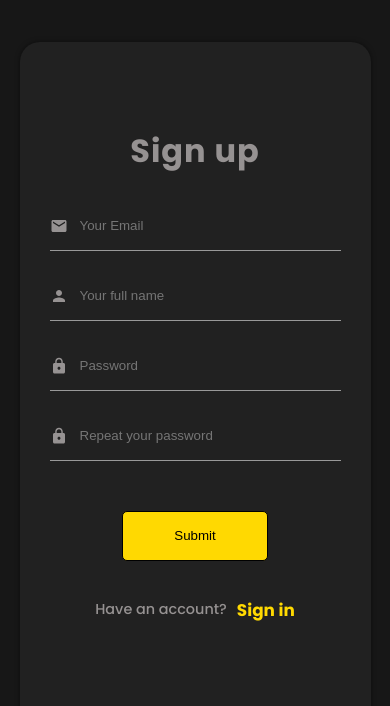
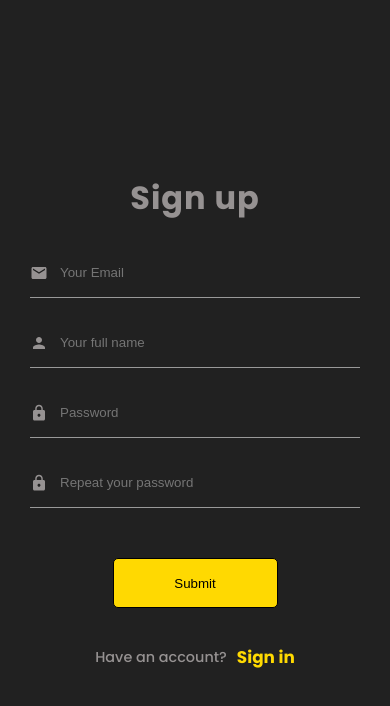
Before and after one commit to Domino95/WorkoutNotebook-Frontend, a React (Create React App) app: page /authorization in a window 390 px wide. Shown: the top 706 px of the page. Built offline with nearby package versions, Linux system fonts and the light colour scheme.

Commit message:
update css

```diff
--- a/public/index.html
+++ b/public/index.html
@@ -6,7 +6,7 @@
   <meta charset="utf-8" />
   <link rel="icon" href="./workout.svg" />
   <meta name="viewport" content="width=device-width, initial-scale=1" />
-  <meta name="theme-color" content="#000000" />
+  <meta name="theme-color" content="#171717" />
   <meta name="description" content="Web site created using create-react-app" />
   <link rel="apple-touch-icon" href="./workout.svg" />
   <!--
--- a/src/App.js
+++ b/src/App.js
@@ -8,8 +8,8 @@ import Authorization from './pages/authorization/authorization'
 import AuthorizationMobile from './pages/authorization/authorizationMobile'
 import { BrowserRouter as Router, Route, Redirect } from 'react-router-dom'
 import Main from './pages/main/main'
-
-
+let vh = window.innerHeight * 0.01;
+document.documentElement.style.setProperty('--vh', `${vh}px`);
 const App = () => {
   const [userId, setuserId] = useState("")
   const dispatch = useDispatch()
@@ -25,6 +25,8 @@ const App = () => {
 
   if (localStorage.getItem("theme") === "light") {
     document.documentElement.setAttribute("data-theme", "light");
+    let metaThemeColor = document.querySelector("meta[name=theme-color]");
+    metaThemeColor.setAttribute("content", '#eee');
   }
 
   const logout = () => {
--- a/src/pages/authorization/authorization.js
+++ b/src/pages/authorization/authorization.js
@@ -16,8 +16,6 @@ const Authorization = (props) => {
     }
     return (
         <>
-            <div className="authorization_header">
-            </div>
             <div className="login_container_under" >
                 <div className="login_option_select">
                     <p>{words.HaveAccount}</p>
--- a/src/pages/authorization/authorizationMobile.js
+++ b/src/pages/authorization/authorizationMobile.js
@@ -12,8 +12,7 @@ const AuthorizationMobile = (props) => {
     }
     return (
         <>
-            <div className="authorization_header">
-            </div>
+            <div className="authorization_background">
                 < div className="login_container" >
                     <div className={loginView ? "login_title_login" : "login_title"}>
                         <h2 >{loginView ? words.SignIn : words.SignUp}</h2>
@@ -23,6 +22,8 @@ const AuthorizationMobile = (props) => {
                         <p>{loginView ? words.DontHaveAccount : words.HaveAccount}</p>
                         <h3 onClick={handleSetForm}>{loginView ? words.SignUp : words.SignIn}</h3></div>
                 </div >
+            </div>
+
         </>
     );
 }
--- a/src/styles/accountPageStyle.css
+++ b/src/styles/accountPageStyle.css
@@ -3,15 +3,14 @@ display: flex;
 flex-direction: column;
 align-items: center;
 justify-content: center;
-width: 98.5vw;
-min-height: 98vh;
+width: 98.5%;
+height: calc(var(--vh, 1vh) * 100);
 margin-left: auto;
 margin-right: auto;
 margin-top: 3px;
 overflow: hidden;
 padding: 20px 20px 70px 20px;
 background-color: var(--main-header-background-color) !important;
-box-shadow: rgba(0, 0, 0, 0.5) 0px 0px 12px 0px;
 }
 .circle_container{
 width: 150px;
@@ -196,7 +195,7 @@ background-color: #ffd901;
 .account_page_background button{
 display: block;
 width: 85%;
-height: 30px;
+height: 50px;
 background-color: #ffd901;
 color: black;
 border: none;
--- a/src/styles/app.css
+++ b/src/styles/app.css
@@ -4,11 +4,13 @@
     box-sizing: border-box;
     -webkit-tap-highlight-color: transparent;
   }
+
   a:-webkit-any-link {
     color: transparent;
     cursor: pointer;
     text-decoration: none;
   }
+
   body{
     font-family: 'Poppins', sans-serif;
     overflow-x: hidden;
@@ -51,3 +53,14 @@
     --input_focus: black;
     --hover: #e8e8e8;
   }
+  @media screen and (min-width: 320px) and (max-width: 767px) and (orientation: landscape) {
+    html {
+      transform: rotate(-90deg);
+      transform-origin: left top;
+      width: 100vh;
+      overflow-x: hidden;
+      position: absolute;
+      top: 100%;
+      left: 0;
+    }
+  }
--- a/src/styles/login.css
+++ b/src/styles/login.css
@@ -1,12 +1,13 @@
+.authorization_background{
+display: flex;
+background: var(--main-header-background-color);
+width: 100%;
+height: calc(var(--vh, 1vh) * 100);
+}
 .login_container{
-width: 90vw;
-height:90vh;
+width: 100%;
 background: var(--main-header-background-color);
 margin: auto;
-margin-top:5vh;
-box-shadow: rgba(0, 0, 0, 0.5) 0px 0px 5px 0px;
-border-radius: 20px;
-padding-top:10vh;
 color: var(--font-workouts)
 }
 .login_title{
@@ -22,7 +23,6 @@ margin-bottom: 20px;
 .login_title_login{
 width: 100%;
 text-align: center;
-padding-top: 20%;
 }
 .login_title_login h2{
 font-weight: 700;
@@ -128,9 +128,7 @@ transition: 300ms ease;
 .select_language_container button:hover{
 border-bottom: 2px solid #ffd901;
 }
-.authorization_header{
-display: flex;
-}
+
 .confirm_email_adress_container {
 opacity: 0;
 margin: 60px 0 0 0px;
@@ -262,7 +260,9 @@ transition: 300ms ease ;
 .select_language_container button:hover{
 border-bottom: 3px solid #ffd901;
 }
-.authorization_header{
+.authorization_background{
 display: flex;
+width: 100%;
+height: 100%;
 }
 }
--- a/src/styles/oneExercise.css
+++ b/src/styles/oneExercise.css
@@ -38,7 +38,7 @@ border-bottom: 1px solid var(--font-workouts);
  flex-direction: column;
  align-items: center ;
  width: 100%;
- font-weight: 200;
+ font-weight: 500;
 }
 .property .column p{
  width: 100% !important;
```
Lines whose indentation alone changed are shown as unchanged.
